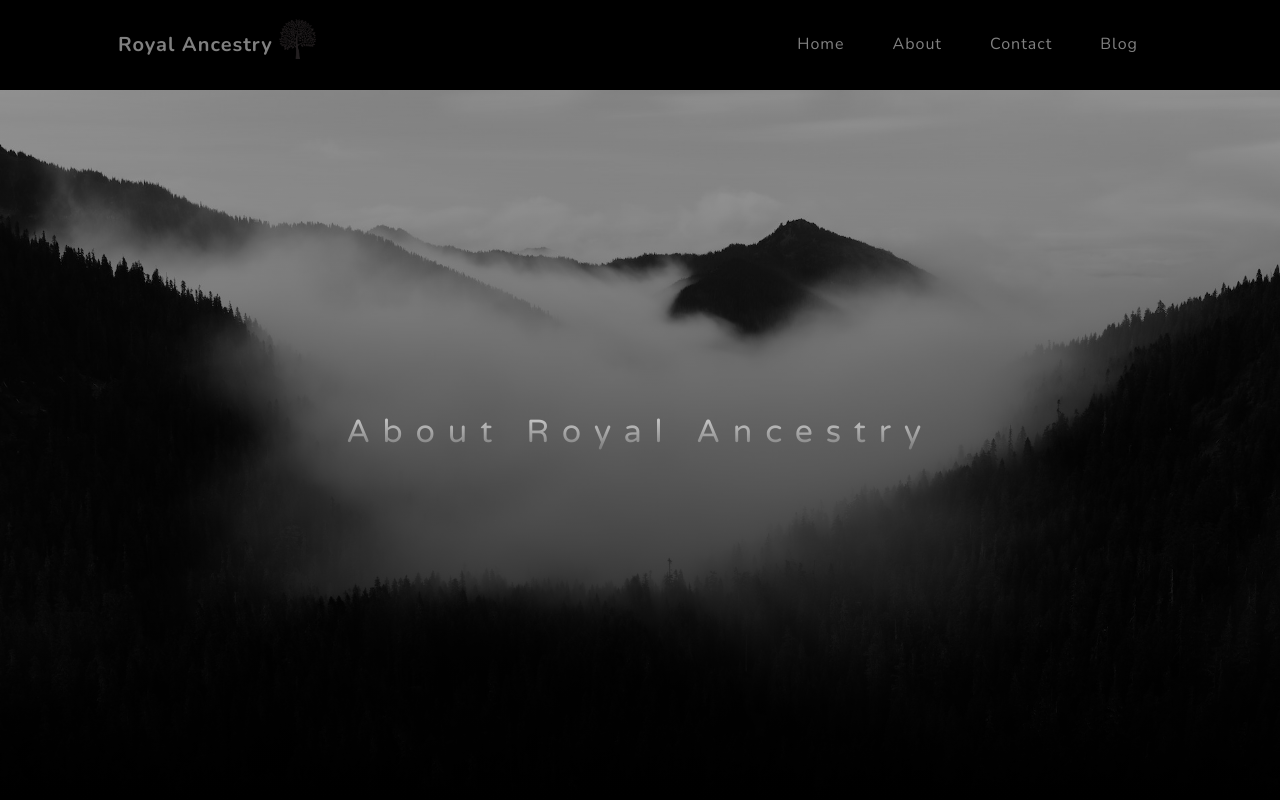
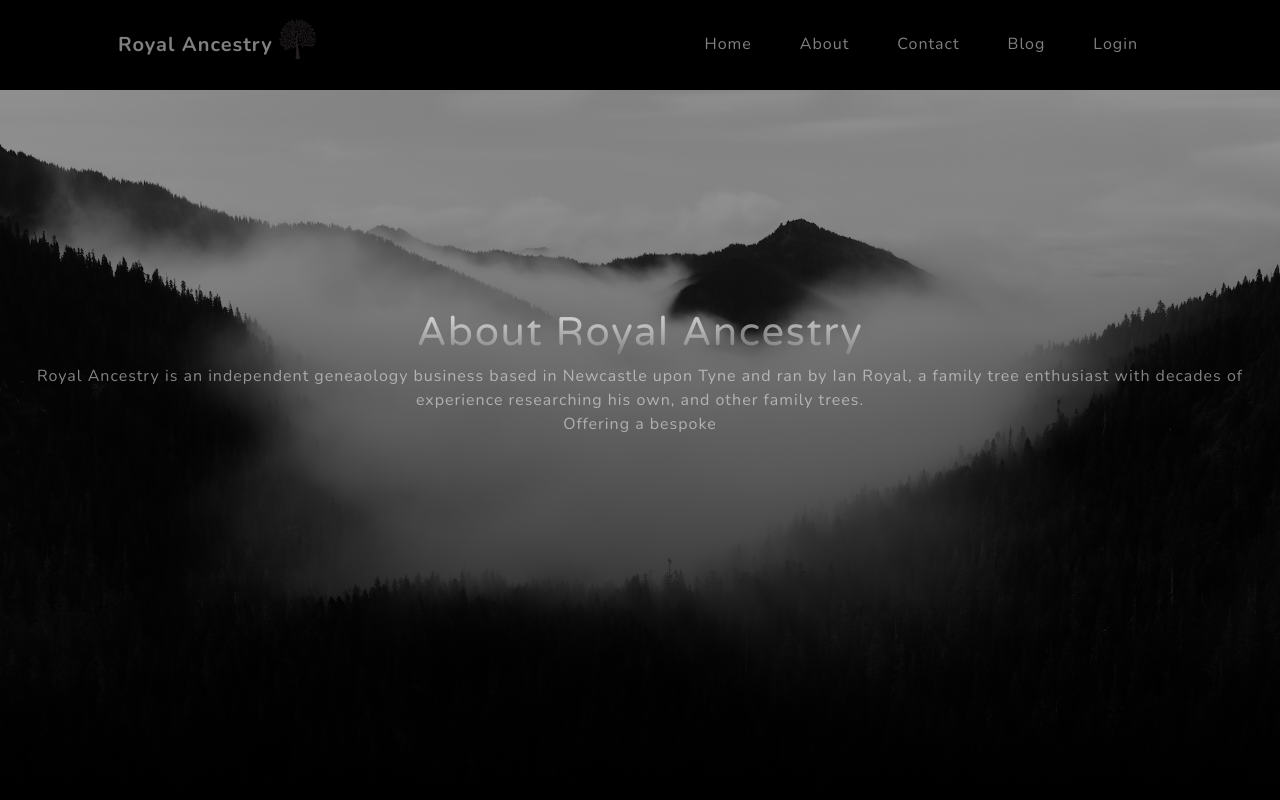
Before and after one commit to adamroy12/Ancestry-Website, a Django app: template ancestrywebsite/templates/about.html in a window 1280 px wide. Run offline with Django 3.2, Linux system fonts and the light colour scheme; the template is opened without the code that fills it, so the values that code supplies are empty; some libraries are stand-ins or nearby versions.

Commit message:
implemented login/profile/accounts features

```diff
--- a/ancestrywebsite/templates/about.html
+++ b/ancestrywebsite/templates/about.html
@@ -6,4 +6,13 @@
 <h1>
     About Royal Ancestry
 </h1>
+
+<p class="text-white-50">
+    Royal Ancestry is an independent geneaology business based in Newcastle upon Tyne and ran by Ian Royal, a family tree enthusiast with decades of
+    experience researching his own, and other family trees.
+    <br>
+    Offering a bespoke
+
+
+</p>
 {% endblock %}
--- a/ancestrywebsite/templates/index.html
+++ b/ancestrywebsite/templates/index.html
@@ -9,8 +9,8 @@
 </h1>
 
 <p class="text-white-50">
-Hi! I'm Ian. I run Royal Ancestry, where you can uncover your past and the lives of your ancestors.
-<br>
-Let me help you bring your family history to life.
+    Hi! I'm Ian Royal. I run Royal Ancestry, where you can uncover your past and the lives of your ancestors.
+    <br>
+    Let me help to bring your family history to life.
 </p>
 {% endblock %}
--- a/ancestrywebsite/templates/navbar.html
+++ b/ancestrywebsite/templates/navbar.html
@@ -20,6 +20,15 @@
                 <li class="nav-item"><a class="nav-link {% if request.path == contact_url %}active{% endif %}" href="{{ contact_url }}">Contact</a></li>
                 {% url 'public:blog' as blog_url %}
                 <li class="nav-item"><a class="nav-link {% if request.path == blog_url %}active{% endif %}" href="{{ blog_url }}">Blog</a></li>
+                    {% if user.is_authenticated %}
+                        {% url 'accounts:profile' as profile_url %}
+                        <li class="nav-item"><a class="nav-link {% if request.path == profile_url %}active{% endif %}" href="{{profile_url}}">Profile</a></li>
+                        {% url 'accounts:logout' as logout_url %}
+                        <li class="nav-item"><a class="nav-link {% if request.path == logout_url %}active{% endif %}" href="{{logout_url}}">Logout</a></li>
+                    {% else %}
+                        {% url 'accounts:login' as login_url %}
+                        <li class="nav-item"><a class="nav-link {% if request.path == logout_url %}active{% endif %}" href="{{login_url}}">Login</a></li>
+                    {% endif %}
             </ul>
         </div>
     </div>
--- a/static/css/main.css
+++ b/static/css/main.css
@@ -13,70 +13,40 @@ body {
   -webkit-tap-highlight-color: rgba(0, 0, 0, 0);
 }
 
-/* navbar */
-#mainNav  {
-    min-height: 3.5rem;
-    background-color: black;
-    opacity: 1;
+/* main */
+#main {
+  position: relative;
+  width: 100%;
+  height: auto;
+  min-height: 35rem;
+  padding: 30px;
+  padding-top: 200px;
+  background: linear-gradient(to bottom, rgba(0, 0, 0, 0.3) 0%, rgba(0, 0, 0, 0.7) 75%, #000 100%), url("../theme/assets/img/bg-masthead.jpg");
+  background-position: center;
+  background-repeat: no-repeat;
+  background-attachment: scroll;
+  background-size: cover;
+  text-align: center;
 }
 
-#mainNav .navbar-nav li.nav-item a.nav-link {
-    border-bottom: 2px solid transparent;
-    transition: border-bottom .2s, color .2s;
+@media (min-width: 768px) {
+#main {
+  height: 100vh;
+  padding-top: 300px
 }
-
-#mainNav .navbar-nav li.nav-item a.nav-link:hover {
-    color: white;
-    border-color: white;
-}
-
-#mainNav .navbar-nav li.nav-item a.nav-link.active {
-    background: none;
-    color: white;
-    border-color: white;
-}
-
-#mainNav .navbar-nav li.nav-item a.nav-link.active {
-    background: none;
-    color: white;
-}
-
-/* main */
-#main {
-    position: relative;
-    width: 100%;
-    height: 100vh;
-    min-height: 35rem;
-    padding: 30px;
-    padding-top: 150px;
-    background: linear-gradient(to bottom, rgba(0, 0, 0, 0.3) 0%, rgba(0, 0, 0, 0.7) 75%, #000 100%), url("../theme/assets/img/bg-masthead.jpg");
-    background-position: center;
-    background-repeat: no-repeat;
-    background-attachment: scroll;
-    background-size: cover;
-    text-align: center;
-}
-
-
-@media (min-width: 768px) {
-  #main {
-    height: 100vh;
-    padding-top: 300px
-  }
 }
 
 @media (min-width: 992px) {
-  #main {
-    height: 100vh;
-    padding-top: 400px
-  }
+#main {
+  height: 100vh;
+  padding-top: 300px
 }
-
+}
 
 /* headers */
 #main h1, #main .h1 {
     font-family: "Varela Round", -apple-system, BlinkMacSystemFont, "Segoe UI", Roboto, "Helvetica Neue", Arial, sans-serif, "Apple Color Emoji", "Segoe UI Emoji", "Segoe UI Symbol", "Noto Color Emoji";
-    font-size: 1.5rem;
+    font-size: 5vmin;
     line-height: 4rem;
     letter-spacing: 0.1rem;
     background: linear-gradient(rgba(255, 255, 255, 0.9), rgba(255, 255, 255, 0));
@@ -84,34 +54,63 @@ body {
     -webkit-background-clip: text;
             background-clip: text;
 }
+
 #main h2, #main .h2 {
-  font-size: 1rem;
+  font-size: 3vmin;
 }
 
 @media (min-width: 768px) {
   #main h1, #main .h1 {
-    font-size: 2rem;
-    line-height: 4rem;
+    letter-spacing: 0.1rem;
   }
 }
 
 @media (min-width: 992px) {
   #main h1, #main .h1 {
-    font-size: 2rem;
-    line-height: 4rem;
-    letter-spacing: 0.8rem;
-}
-  #main h2, #main .h2 {
-    font-size: 1.25rem;
+    letter-spacing: 0.1rem;
   }
 }
 
+h1, .h1 {
+  margin-bottom: 0rem;
+}
+
+
 /* text-styles */
-
 .text-white-50 {
+  font-size: 2vmin;
   --bs-text-opacity: 1;
   color: rgba(255, 255, 255, 0.5) !important;
 }
+
+/* navbar */
+#mainNav  {
+  min-height: 3.5rem;
+  background-color: black;
+  opacity: 1;
+}
+
+#mainNav .navbar-nav li.nav-item a.nav-link {
+  border-bottom: 2px solid transparent;
+  transition: border-bottom .2s, color .2s;
+}
+
+#mainNav .navbar-nav li.nav-item a.nav-link:hover {
+  color: white;
+  border-color: white;
+}
+
+#mainNav .navbar-nav li.nav-item a.nav-link.active {
+  background: none;
+  color: white;
+  border-color: white;
+}
+
+#mainNav .navbar-nav li.nav-item a.nav-link.active {
+  background: none;
+  color: white;
+}
+
 
 /* Tree logo */
 #tree {
```
